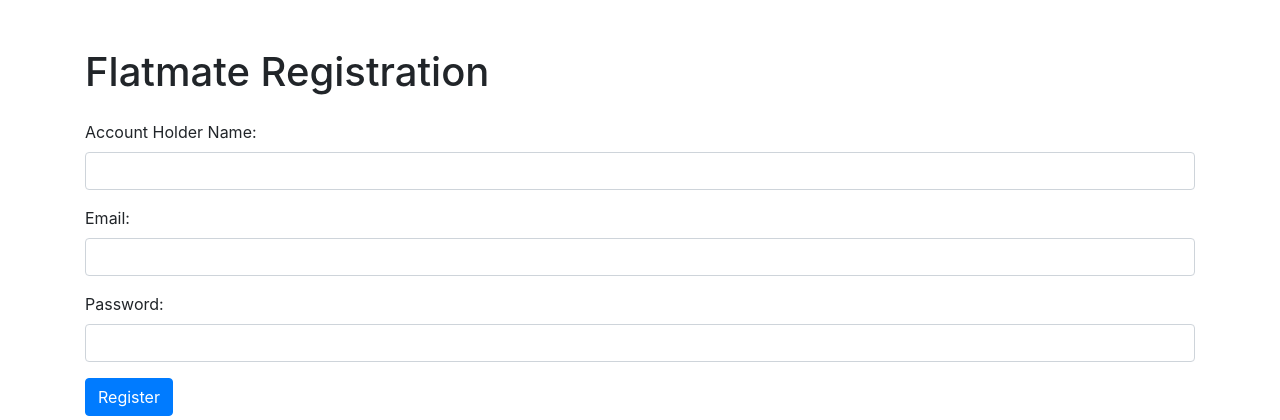
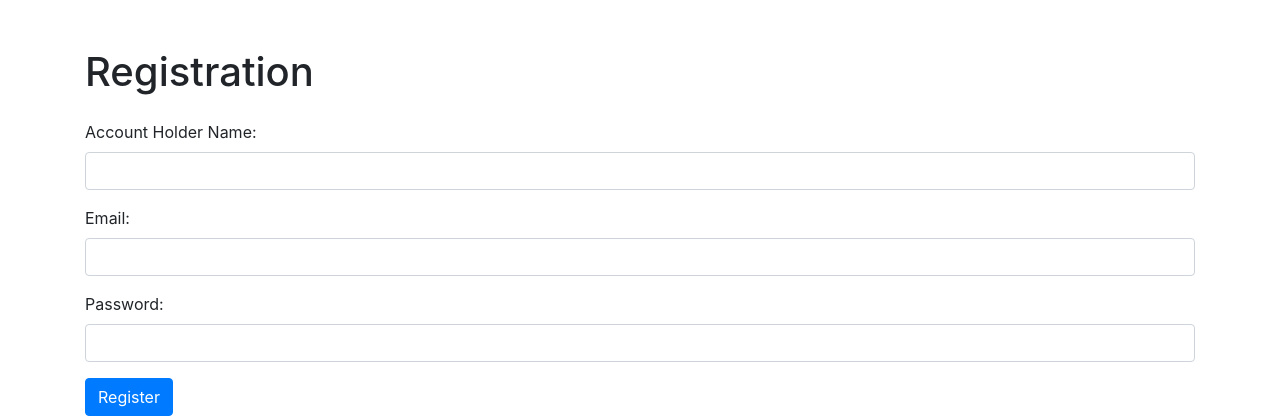
Before and after one commit to Cheznaldinio/ClassroomBookingSystem, a Flask app: page /create in a window 1280 px wide. Shown: the top 420 px of the page. Run offline with Flask 3, Linux system fonts and the light colour scheme; parts of the project's set-up code (start-up, migrations or seed data) failed here and were passed over; some libraries are stand-ins or nearby versions.

Commit message:
Changed couple things

```diff
--- a/templates/login.html
+++ b/templates/login.html
@@ -3,7 +3,7 @@
 <head>
     <meta charset="UTF-8">
     <meta name="viewport" content="width=device-width, initial-scale=1.0">
-    <title>Flatmate Login</title>
+    <title>Login</title>
     <!-- Add Bootstrap CSS link -->
     <link href="https://maxcdn.bootstrapcdn.com/bootstrap/4.5.2/css/bootstrap.min.css" rel="stylesheet">
 </head>
--- a/templates/register/form.html
+++ b/templates/register/form.html
@@ -3,14 +3,14 @@
 <head>
     <meta charset="UTF-8">
     <meta name="viewport" content="width=device-width, initial-scale=1.0">
-    <title>Flatmate Registration</title>
+    <title>Registration</title>
     <!-- Add Bootstrap CSS link -->
     <link href="https://maxcdn.bootstrapcdn.com/bootstrap/4.5.2/css/bootstrap.min.css" rel="stylesheet">
 </head>
 
 <body>
     <div class="container mt-5">
-        <h1 class="mb-4">Flatmate Registration</h1>
+        <h1 class="mb-4">Registration</h1>
         <form action="/register" method="POST">
             <div class="form-group">
                 <label for="username">Account Holder Name:</label>
@@ -55,6 +55,7 @@
                 // Check if the Email is empty and has a valid format
                 const emailInput = document.getElementById("email");
                 const emailValue = emailInput.value.trim();
+                //const emailRegex = /^[^\s@]+@wellingtoncollege\.org\.uk$/;
                 const emailRegex = /^[^\s@]+@[^\s@]+\.[^\s@]+$/;
                 if (emailValue === "" || !emailRegex.test(emailValue)) {
                     emailInput.classList.add("is-invalid");
```
